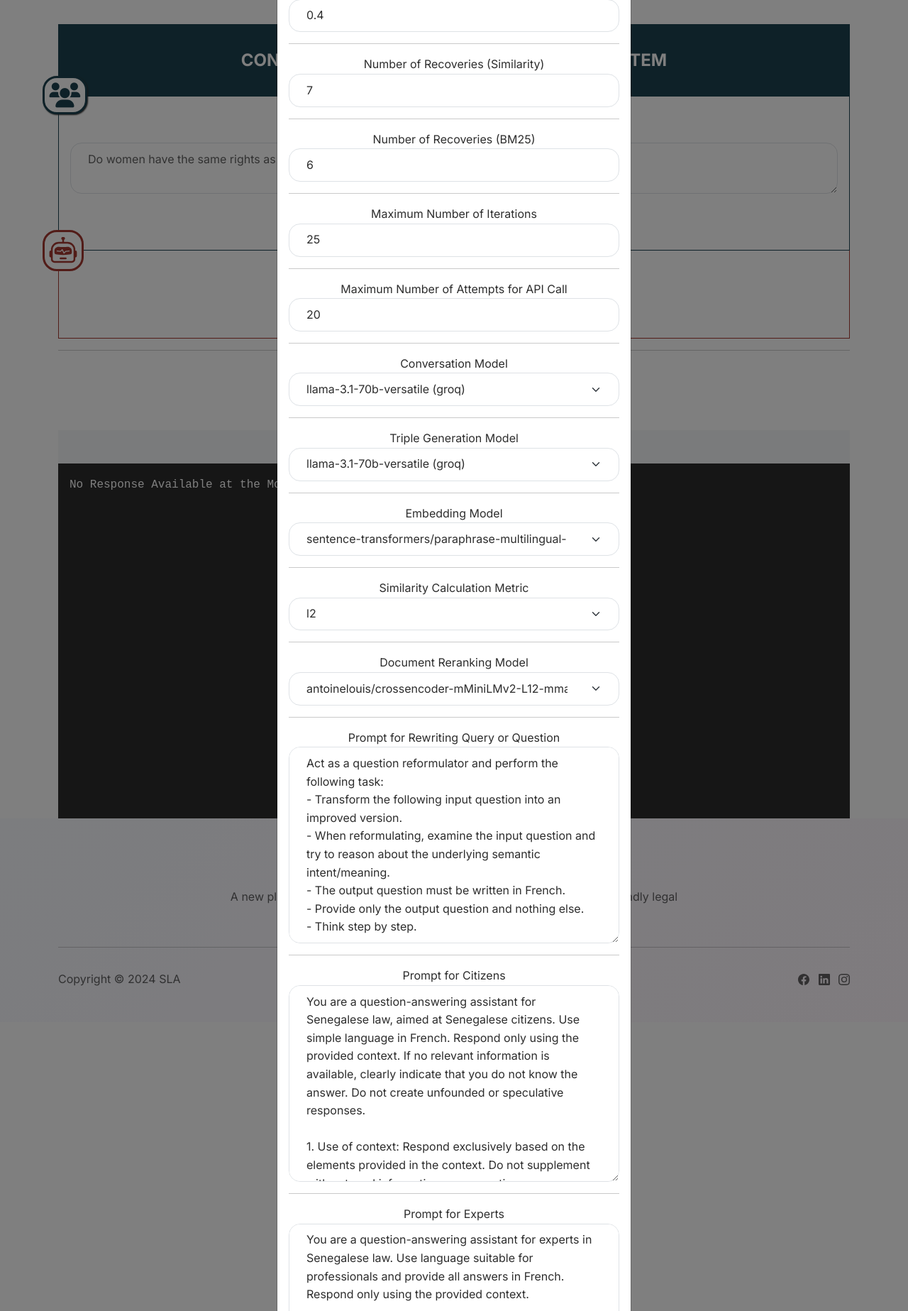
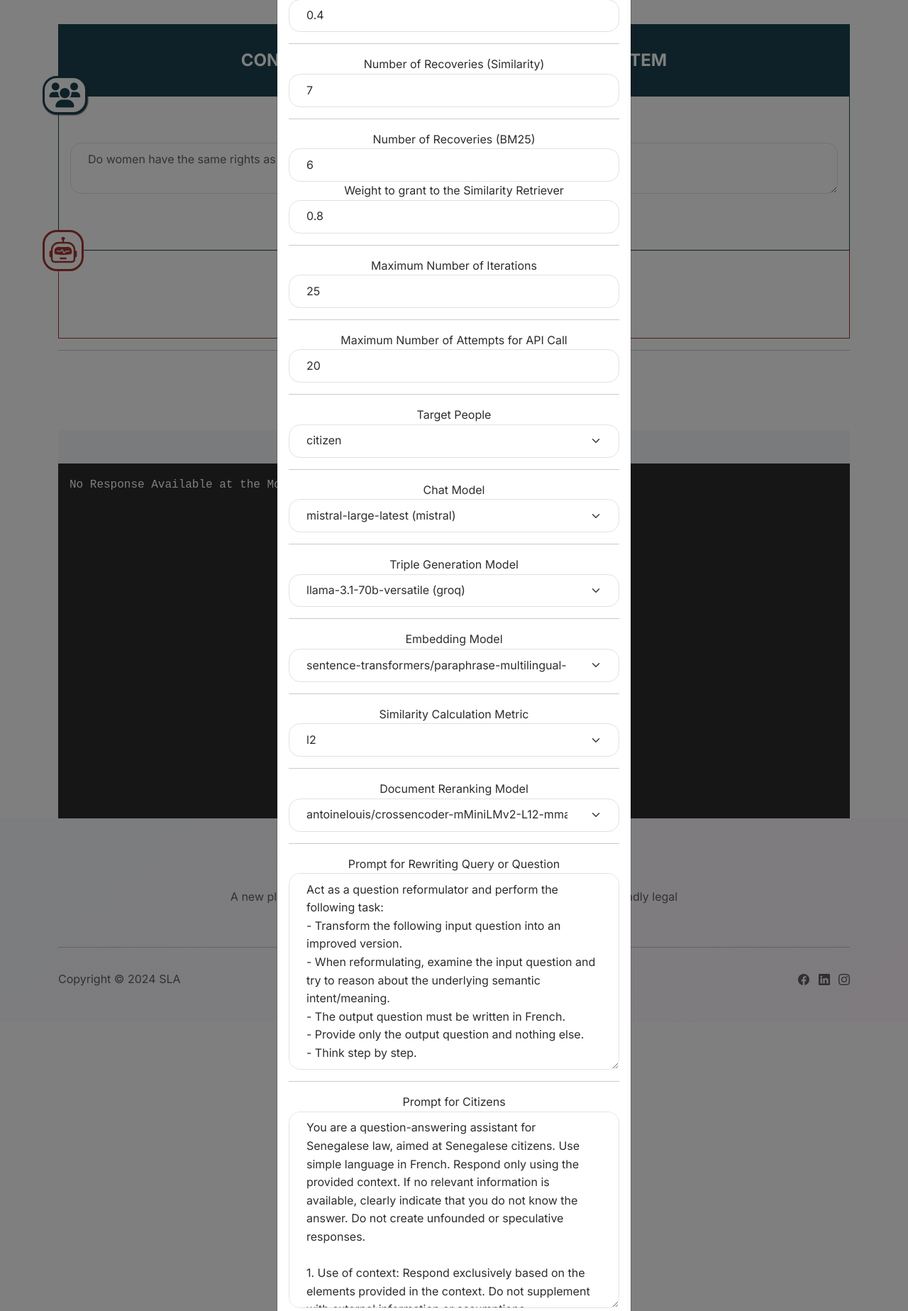
Before and after one commit to Oumar199/sen_legal_assistant, a Flask app: page /agent_system/ in a window 1280 px wide, after a click on "Settings". Shown: the part 137-1984 px from the top of the page at 71% size. Run offline with Flask 3, Linux system fonts and the light colour scheme; some libraries are stand-ins or nearby versions.

Commit message:
adding new improvements and deletion

```diff
--- a/render.yaml
+++ /dev/null
@@ -1 +0,0 @@
-envFromFile: python=3.10
--- a/sla_app/static/js/ajax_queries.js
+++ b/sla_app/static/js/ajax_queries.js
@@ -12,10 +12,12 @@
         data_obj = {
             query: $('form textarea[name="query"]').val(),
             temperature: $('form input[name="temperature"]').val(),
+            base_weight: $('form input[name="base_weight"]').val(),
             base_n: $('form input[name="base_n"]').val(),
             bm25_n: $('form input[name="bm25_n"]').val(),
             max_retries: $('form input[name="max_retries"]').val(),
             chat_model: $('form select[name="chat_model"]').val(),
+            target: $('form select[name="target"]').val(),
             embedding_id: $('form select[name="embedding_id"]').val(),
             metric: $('form select[name="metric"]').val(),
             reranker: $('form select[name="reranker"]').val(),
@@ -45,11 +47,15 @@
 
                 $('form input[name="temperature"]').val(data.temperature);
 
+                $('form input[name="base_weight"]').val(data.base_weight);
+
                 $('form input[name="base_n"]').val(data.base_n);
 
                 $('form input[name="bm25_n"]').val(data.bm25_n);
 
                 $('form input[name="max_retries"]').val(data.max_retries);
+
+                $('form select[name="target"]').val(data.target);
 
                 $('form select[name="chat_model"]').val(data.chat_model);
 
@@ -136,6 +142,8 @@
 
                     $('form input[name="temperature"]').val(data.temperature);
 
+                    $('form input[name="base_weight"]').val(data.base_weight);
+
                     $('form input[name="base_n"]').val(data.base_n);
 
                     $('form input[name="bm25_n"]').val(data.bm25_n);
@@ -143,6 +151,8 @@
                     $('form input[name="max_iter"]').val(data.max_iter);
 
                     $('form input[name="max_retries"]').val(data.max_retries);
+
+                    $('form select[name="target"]').val(data.target);
 
                     $('form select[name="chat_model"]').val(data.chat_model);
 
@@ -173,6 +183,8 @@
 
                     $('form input[name="temperature"]').val(data.temperature);
 
+                    $('form input[name="base_weight"]').val(data.base_weight);
+
                     $('form input[name="base_n"]').val(data.base_n);
 
                     $('form input[name="bm25_n"]').val(data.bm25_n);
@@ -180,6 +192,8 @@
                     $('form input[name="max_iter"]').val(data.max_iter);
 
                     $('form input[name="max_retries"]').val(data.max_retries);
+
+                    $('form select[name="target"]').val(data.target);
 
                     $('form select[name="chat_model"]').val(data.chat_model);
 
@@ -225,10 +239,12 @@
         data_obj = {
             query: $('form textarea[name="query"]').val(),
             temperature: $('form input[name="temperature"]').val(),
+            base_weight: $('form input[name="base_weight"]').val(),
             base_n: $('form input[name="base_n"]').val(),
             bm25_n: $('form input[name="bm25_n"]').val(),
             max_iter: $('form input[name="max_iter"]').val(),
             max_retries: $('form input[name="max_retries"]').val(),
+            chat_model: $('form select[name="target"]').val(),
             chat_model: $('form select[name="chat_model"]').val(),
             tr_model: $('form select[name="tr_model"]').val(),
             embedding_id: $('form select[name="embedding_id"]').val(),
--- a/sla_app/templates/agent_system.html
+++ b/sla_app/templates/agent_system.html
@@ -38,6 +38,10 @@
                                         <label for="bm25_n">Number of Recoveries (BM25)</label>
                                         <input type="number" name="bm25_n" class="form-control" placeholder="Number of Recoveries" min="2" max="15" value="{{bm25_n}}">
                                     </div>
+                                    <div class="form-group">
+                                        <label for="base_weight">Weight to grant to the Similarity Retriever</label>
+                                        <input id="base_weight" name="base_weight" type="number" class="form-control" placeholder="Similarity Retriever's Weight" step=".01" min=".01" max="1" value="{{base_weight}}">
+                                    </div>
                                     <hr class="hr-blurry">
                                     <div class="form-group">
                                         <label for="max_iter">Maximum Number of Iterations</label>
@@ -50,7 +54,17 @@
                                     </div>
                                     <hr class="hr-blurry">
                                     <div class="form-group">
-                                        <label for="chat_model">Conversation Model</label>
+                                        <label for="target">Target People</label>
+                                        <select class="form-select" aria-label="Default select example" name="target">
+                                            <option selected value="{{targets['sel']}}">{{targets['sel']}}</option>
+                                            {% for option in targets['nsel'] %}
+                                            <option value="{{option}}">{{option}}</option>
+                                            {% endfor %}
+                                        </select>
+                                    </div>
+                                    <hr class="hr-blurry">
+                                    <div class="form-group">
+                                        <label for="chat_model">Chat Model</label>
                                         <select class="form-select" aria-label="Default select example" name="chat_model">
                                             <option selected value="{{chat_models['sel']}}">{{chat_models['sel']}}</option>
                                             {% for option in chat_models['nsel'] %}
--- a/sla_app/views.py
+++ b/sla_app/views.py
@@ -93,7 +93,7 @@
 }
 add_hybrid_search = True
 multiple_query_llm = None
-base_weight = 0.8127024224401845
+base_weight = 0.8
 metadata_positions = {
     "sel": "after",
     "nsel": ["before", "none"]
@@ -105,8 +105,8 @@
 verbose = True
 temperature = 0.4
 chat_models = {
-    "sel": "llama-3.1-70b-versatile (groq)",
-    "nsel": ["mistral-large-latest (mistral)", "llama-3.1-8b-instant (groq)", "mixtral-8x7b-32768 (groq)",
+    "sel": "mistral-large-latest (mistral)",
+    "nsel": ["llama-3.1-70b-versatile (groq)", "llama-3.1-8b-instant (groq)", "mixtral-8x7b-32768 (groq)",
              "open-mistral-nemo (mistral)", "open-mistral-7b (mistral)", "open-mixtral-8x22b (mistral)"]
 }
 tr_models = {
@@ -118,7 +118,7 @@
 # other hyperparameters
 targets = {
     "sel": "citizen",
-    "nsel": ["citizen", "expert"]
+    "nsel": ["expert"]
 }
 
 # initialize prompts
@@ -541,6 +541,7 @@
     global base_weight
     global metadata_positions
     global metrics
+    global targets
     global verbose
     global temperature
     global chat_models
@@ -599,7 +600,9 @@
                             "temperature": temperature,
                             "base_n": base_n,
                             "bm25_n": bm25_n,
+                            "base_weight": base_weight,
                             "max_iter": max_iter,
+                            "target": targets["sel"],
                             "chat_model": chat_models["sel"],
                             "tr_model": tr_models["sel"],
                             "embedding_id": embedding_ids["sel"],
@@ -629,6 +632,8 @@
                             "base_n": base_n,
                             "bm25_n": bm25_n,
                             "max_iter": max_iter,
+                            "base_weight": base_weight,
+                            "target": targets["sel"],
                             "chat_model": chat_models["sel"],
                             "tr_model": tr_models["sel"],
                             "embedding_id": embedding_ids["sel"],
@@ -653,13 +658,14 @@
                         "node": node
                     }
 
+                    yield f"data: {json.dumps(dict_)}\n\n"
+
                     log_offset += 1
-
-                    yield f"data: {json.dumps(dict_)}\n\n"
 
                 elif len(logs["results"]) > result_offset + 1:
 
                     if len(result) > 0:
+
                         dict_ = {
                             "result": result[log_offset],
                             "node": node
@@ -735,6 +741,14 @@
             temperature = request.form.get('temperature')
 
             temperature = float(temperature)
+
+            base_weight = request.form.get('base_weight')
+
+            base_weight = float(base_weight)
+
+            target = request.form.get('target')
+
+            targets = add_selection(target, targets)
 
             chat_model = request.form.get('chat_model')
 
@@ -824,17 +838,17 @@
 
             return jsonify({"title": "Answer from the RAG system", "response":substitute_strong(response.replace('\n', '<br>')),
                             "context": [text.replace('\n', '<br>') for text in contexts], "query": query,
-                            "correct": len(contexts) > 0, "result": True, "temperature": temperature, "base_n": base_n,
+                            "correct": len(contexts) > 0, "result": True, "temperature": temperature, "base_weight": base_weight, "base_n": base_n,
                             "bm25_n": bm25_n, "chat_model": chat_models["sel"],
                             "embedding_id": embedding_ids["sel"], "metric": metrics["sel"],
-                            "reranker": rerankers["sel"],
+                            "reranker": rerankers["sel"], "target": targets["sel"],
                             "c_prompt": c_prompt, "e_prompt": e_prompt, "q_prompt": QUERY_PROMPT, "max_retries": max_retries})
 
         else:
 
             return render_template("rag_system.html", result = False, title = "RAG system", page = 'rag', base_n = base_n, bm25_n = bm25_n, chat_models = chat_models,
-                                   embedding_ids = embedding_ids, metrics = metrics, rerankers = rerankers,
-                                   temperature = temperature, c_prompt = c_prompt, e_prompt = e_prompt,
+                                   embedding_ids = embedding_ids, metrics = metrics, rerankers = rerankers, targets = targets,
+                                   temperature = temperature, base_weight = base_weight, c_prompt = c_prompt, e_prompt = e_prompt,
                                    q_prompt = QUERY_PROMPT, max_retries = max_retries
                                    )
 
@@ -868,6 +882,7 @@
     global metadata_positions
     global metrics
     global verbose
+    global targets
     global temperature
     global chat_models
     global tr_models
@@ -905,6 +920,14 @@
             temperature = request.form.get('temperature')
 
             temperature = float(temperature)
+
+            base_weight = request.form.get('base_weight')
+
+            base_weight = float(base_weight)
+
+            target = request.form.get('target')
+
+            targets = add_selection(target, targets)
 
             chat_model = request.form.get('chat_model')
 
@@ -971,7 +994,7 @@
         else:
 
             return render_template("agent_system.html", result = False, title = "Multi-Agent System", page = 'agent', base_n = base_n, bm25_n = bm25_n, max_iter = max_iter,
-                                   temperature = temperature, chat_models = chat_models, tr_models = tr_models,
+                                   temperature = temperature, base_weight = base_weight, chat_models = chat_models, tr_models = tr_models, targets = targets,
                                    embedding_ids = embedding_ids, metrics = metrics, rerankers = rerankers,
                                    c_prompt = c_prompt, e_prompt = e_prompt, q_prompt = QUERY_PROMPT,
                                    s_prompt = SEARCH_PROMPT, d_prompt = DECISION_PROMPT, max_retries = max_retries
```
Also changed, not shown: sla_app/templates/rag_system.html (+14 -0 lines), 3 other files.
